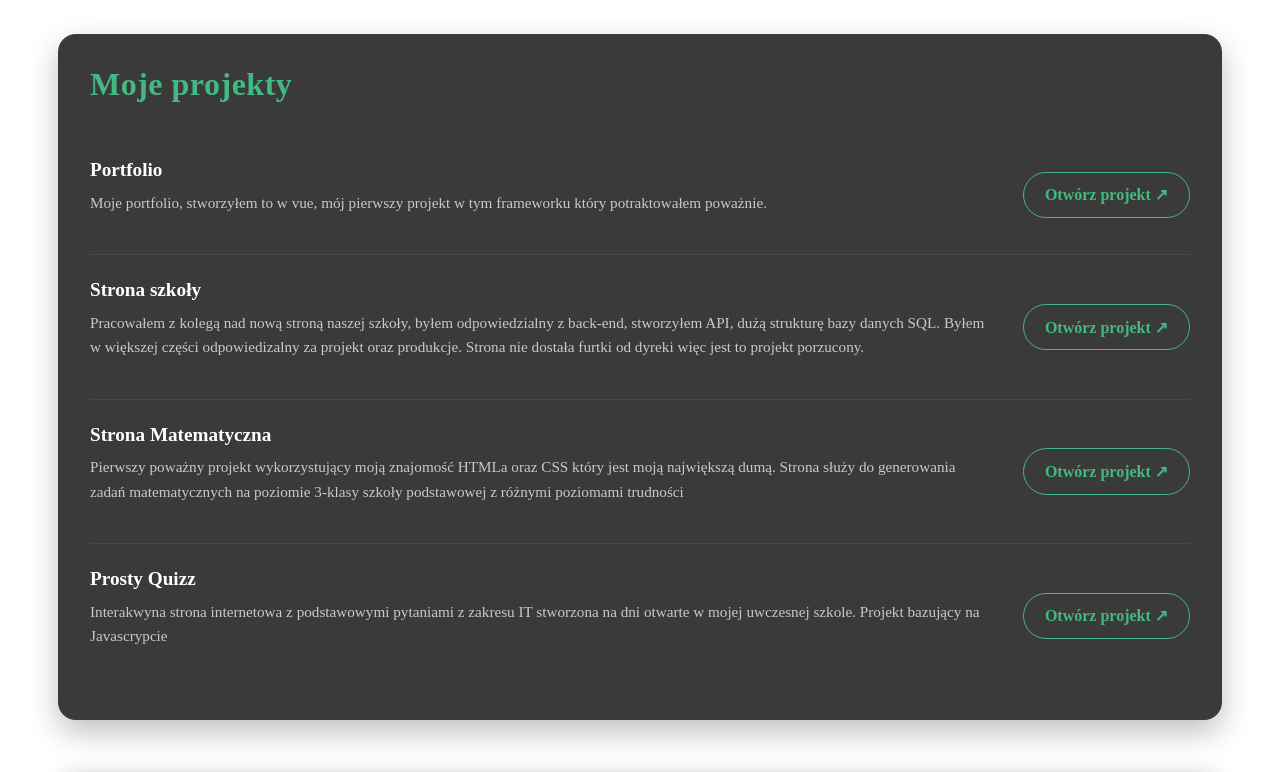
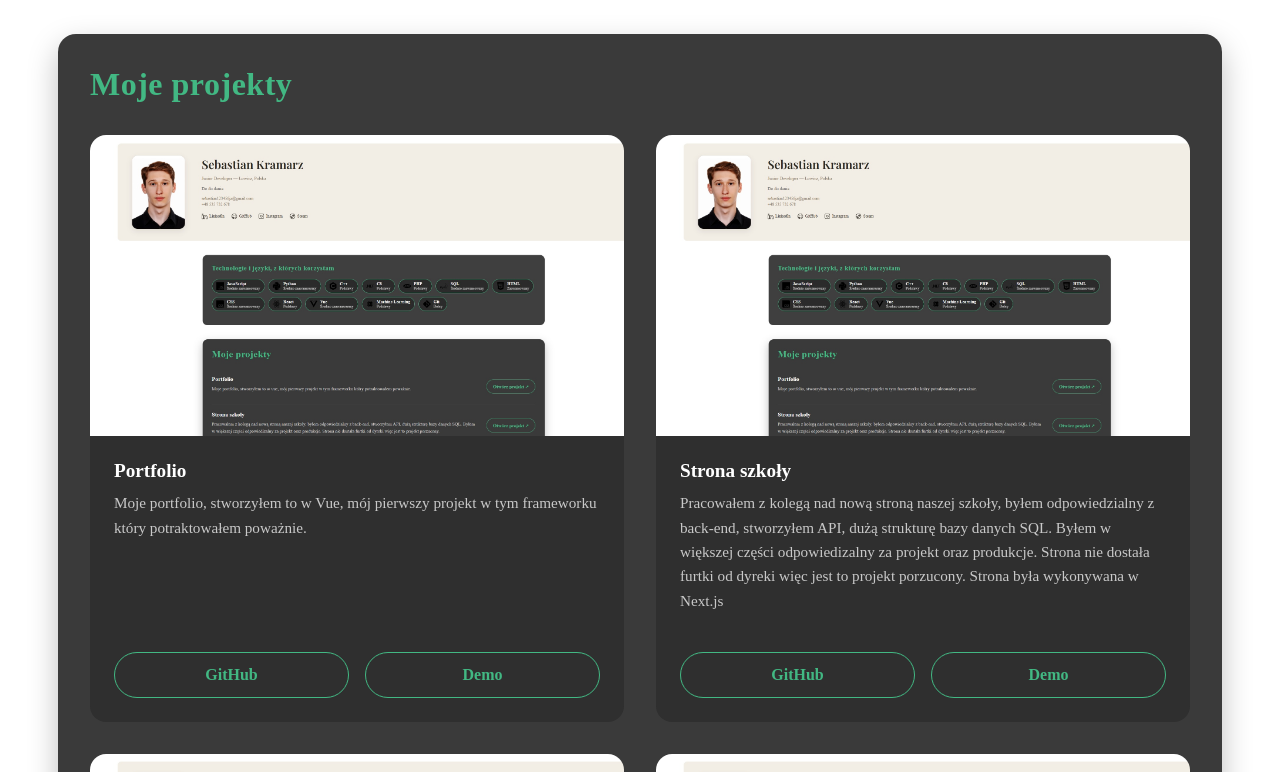
Before and after one commit to Sebastian-bip/Portfolio, a Vue app: page / in a window 1280 px wide. Shown: the part 780-1552 px from the top of the page. Built offline with nearby package versions, Linux system fonts and the light colour scheme.

Commit message:
Poprawiona sekcja projektów

```diff
--- a/src/components/Certikats.vue
+++ b/src/components/Certikats.vue
@@ -1,31 +1,40 @@
 <script setup>
 import { ref } from 'vue'
+
+import exampleImage from '@/assets/PrzykladZD.jpg'
 
 const projects = ref([
     {
         id: 1,
         title: "Portfolio",
-        description: "Moje portfolio, stworzyłem to w vue, mój pierwszy projekt w tym frameworku który potraktowałem poważnie.",
-        link: "https://github.com/Sebastian-bip/Portfolio"
+        description: "Moje portfolio, stworzyłem to w Vue, mój pierwszy projekt w tym frameworku który potraktowałem poważnie.",
+        github: "https://github.com/Sebastian-bip/Portfolio",
+        demo: "https://portfolio-nine-beige-l3h2pmm3nm.vercel.app",
+        image: exampleImage
     },
     {
         id: 2,
         title: "Strona szkoły",
-        description: "Pracowałem z kolegą nad nową stroną naszej szkoły, byłem odpowiedzialny z back-end, stworzyłem API, dużą strukturę bazy danych SQL. Byłem w większej części odpowiedizalny za projekt oraz produkcje. Strona nie dostała furtki od dyreki więc jest to projekt porzucony.",
-        link: "https://github.com/Sebastian-bip/ZST_StronaTestowa"
+        description: "Pracowałem z kolegą nad nową stroną naszej szkoły, byłem odpowiedzialny z back-end, stworzyłem API, dużą strukturę bazy danych SQL. Byłem w większej części odpowiedizalny za projekt oraz produkcje. Strona nie dostała furtki od dyreki więc jest to projekt porzucony. Strona była wykonywana w Next.js",
+        github: "https://github.com/Sebastian-bip/ZST_StronaTestowa",
+        demo: "https://zst-strona-testowa.vercel.app/data-base-test",
+        image: exampleImage
     },
     {
         id: 3,
         title: "Strona Matematyczna",
         description: "Pierwszy poważny projekt wykorzystujący moją znajomość HTMLa oraz CSS który jest moją największą dumą. Strona służy do generowania zadań matematycznych na poziomie 3-klasy szkoły podstawowej z różnymi poziomami trudności",
-        link: "https://github.com/KarasuXYZ/Fina-Projekt"
-        // https://karasuxyz.github.io/Fina-Projekt/
+        github: "https://github.com/KarasuXYZ/Fina-Projekt",
+        demo: "https://karasuxyz.github.io/Fina-Projekt/",
+        image: exampleImage
     },
     {
         id: 4,
         title: "Prosty Quizz",
         description: "Interakwyna strona internetowa z podstawowymi pytaniami z zakresu IT stworzona na dni otwarte w mojej uwczesnej szkole. Projekt bazujący na Javascrypcie",
-        link: "https://github.com/KarasuXYZ/Quizz"
+        github: "https://github.com/KarasuXYZ/Quizz",
+        demo: "https://karasuxyz.github.io/Quizz/",
+        image: exampleImage
     }
 ])
 </script>
@@ -34,15 +43,37 @@ const projects = ref([
     <section class="projects">
         <h2>Moje projekty</h2>
 
-        <div v-for="project in projects" :key="project.id" class="project">
+        <div class="projects-grid">
+    <div
+        v-for="project in projects"
+        :key="project.id"
+        class="project-card"
+    >
+        <img
+            :src="project.image"
+            :alt="project.title"
+            class="project-image"
+        >
+
         <div class="info">
             <h3>{{ project.title }}</h3>
             <p>{{ project.description }}</p>
         </div>
 
-            <a :href="project.link" target="_blank" rel="noopener noreferrer">
-                Otwórz projekt ↗
+        <div class="buttons">
+            <a :href="project.github" target="_blank">
+                GitHub
             </a>
+
+            <a
+                v-if="project.demo"
+                :href="project.demo"
+                target="_blank"
+            >
+                Demo
+            </a>
+        </div>
+    </div>
 </div>
     </section>
 </template>
@@ -63,28 +94,6 @@ h2 {
     font-size: 2rem;
     font-weight: 700;
     letter-spacing: .5px;
-}
-
-section>div {
-    display: flex;
-    justify-content: space-between;
-    align-items: center;
-    gap: 2rem;
-    padding: 1.5rem 0;
-    border-top: 1px solid rgba(255, 255, 255, .08);
-    transition: .25s ease;
-}
-
-section>div:first-of-type {
-    border-top: none;
-}
-
-section>div:hover {
-    transform: translateX(6px);
-}
-
-section>div>div {
-    flex: 1;
 }
 
 h3 {
@@ -116,20 +125,56 @@ a:hover {
     background: #42b883;
     color: #222;
 }
+.projects-grid {
+    display: grid;
+    grid-template-columns: repeat(2, 1fr);
+    gap: 2rem;
+}
+.project-card {
+    display: flex;
+    flex-direction: column;
 
-@media (max-width: 768px) {
-    section {
-        padding: 1.5rem;
+    background: #2f2f2f;
+    border-radius: 16px;
+
+    overflow: hidden;
+
+    transition: .25s ease;
 }
 
-    section>div {
-        flex-direction: column;
-        align-items: flex-start;
+.project-card:hover {
+    transform: translateY(-6px);
+}
+.project-image {
+    width: 100%;
+    aspect-ratio: 16 / 9;
+
+    object-fit: cover;
+
+    background: #444;
+}
+.info {
+    padding: 1.5rem;
+    flex: 1;
+}
+.buttons {
+    display: flex;
     gap: 1rem;
+
+    padding: 1.5rem;
+    padding-top: 0;
 }
 
-    a {
-        width: fit-content;
+.buttons a {
+    flex: 1;
+    text-align: center;
 }
+@media (max-width: 800px) {
+
+    .projects-grid {
+        grid-template-columns: 1fr;
     }
+
+}
+
 </style>
```
Also changed, not shown: src/assets/PrzykladZD.jpg (added). Lines whose indentation alone changed are shown as unchanged.
